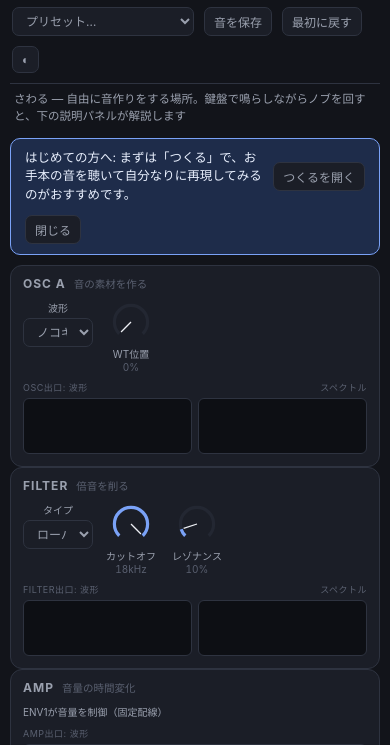
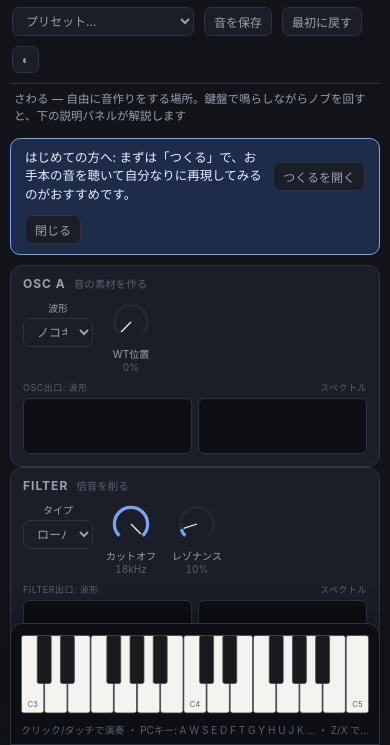
Before and after one commit to saitou-masayuki/synth-anatomy, a plain HTML site: page index.html in a window 390 px wide. Shown: the part 99-844 px from the top of the page. Drawn offline with Linux system fonts and the light colour scheme.

Commit message:
モバイル鍵盤を下部固定にする

```diff
--- a/styles.css
+++ b/styles.css
@@ -327,3 +327,36 @@ footer .lg-mod { color: var(--mod-line); }
   #readout { flex-direction: column; gap: 6px; }
   #readout .ro-badge { align-self: flex-start; }
 }
+
+/* スマホでは鍵盤を常に画面下に置き、ノブを触りながらすぐ試奏できるようにする */
+@media (max-width: 640px) {
+  .app {
+    min-height: 100vh;
+    min-height: 100dvh;
+    padding-bottom: max(14px, env(safe-area-inset-bottom));
+  }
+  footer { padding-bottom: calc(124px + env(safe-area-inset-bottom)); }
+  #kbWrap {
+    position: fixed;
+    left: max(10px, env(safe-area-inset-left));
+    right: max(10px, env(safe-area-inset-right));
+    bottom: 0;
+    z-index: 30;
+    border-radius: 12px 12px 0 0;
+    padding: 8px 10px calc(7px + env(safe-area-inset-bottom));
+    box-shadow: 0 -10px 26px rgba(0, 0, 0, .28);
+  }
+  #kb { height: 86px; }
+  .kb-hint {
+    white-space: nowrap;
+    overflow: hidden;
+    text-overflow: ellipsis;
+  }
+}
+
+@media (max-width: 640px) and (max-height: 560px) {
+  .app { padding-bottom: max(10px, env(safe-area-inset-bottom)); }
+  footer { padding-bottom: calc(104px + env(safe-area-inset-bottom)); }
+  #kb { height: 68px; }
+  .kb-hint { display: none; }
+}
```
